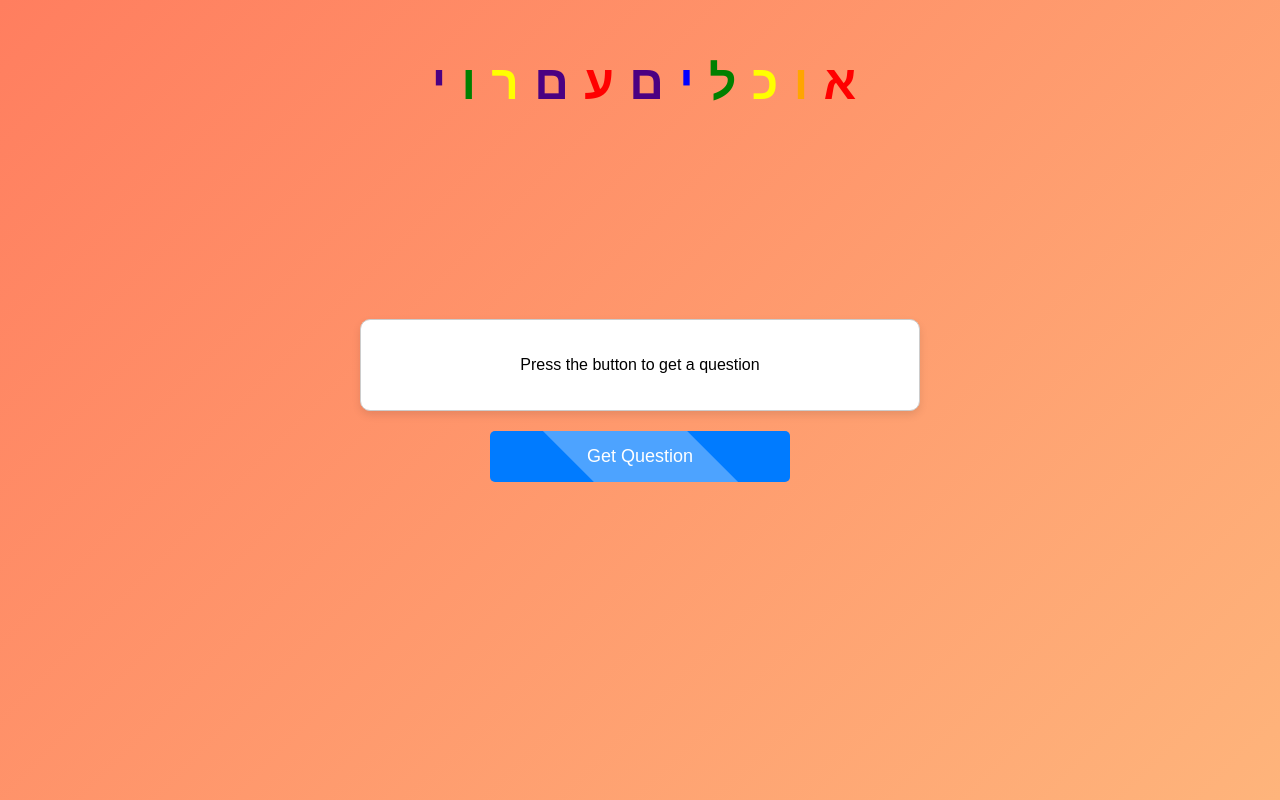
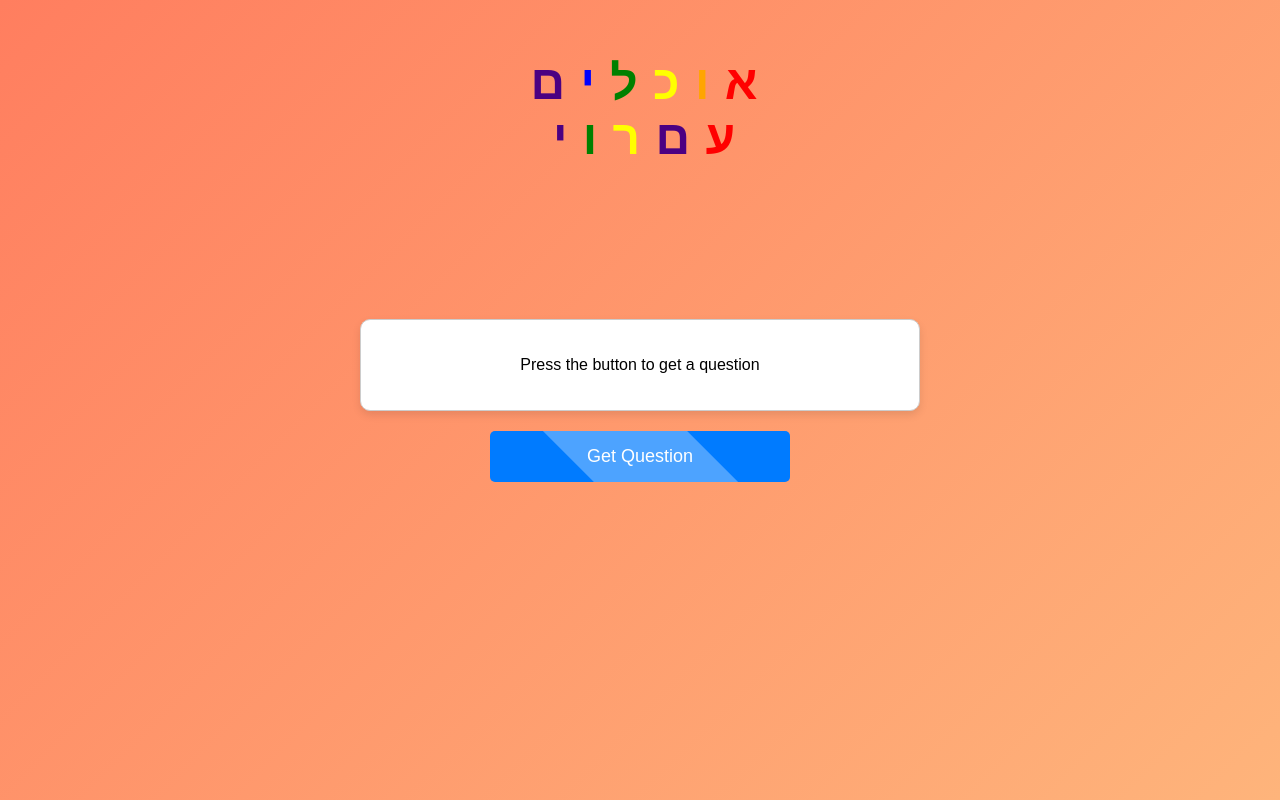
Before and after one commit to AnRoya/q_game, a plain HTML site: page index.html in a window 1280 px wide. Drawn offline with Linux system fonts and the light colour scheme.

Commit message:
Update index.html

```diff
--- a/index.html
+++ b/index.html
@@ -14,7 +14,7 @@
             <span style="color: yellow;">כ</span>
             <span style="color: green;">ל</span>
             <span style="color: blue;">י</span>
-            <span style="color: indigo;">ם</span>
+            <span style="color: indigo;">ם</span><br>
             <span style="color: violet;"></span></span> <!-- Space -->
             <span style="color: red;">ע</span>
             <span style="color: indigo;">ם</span>
```
